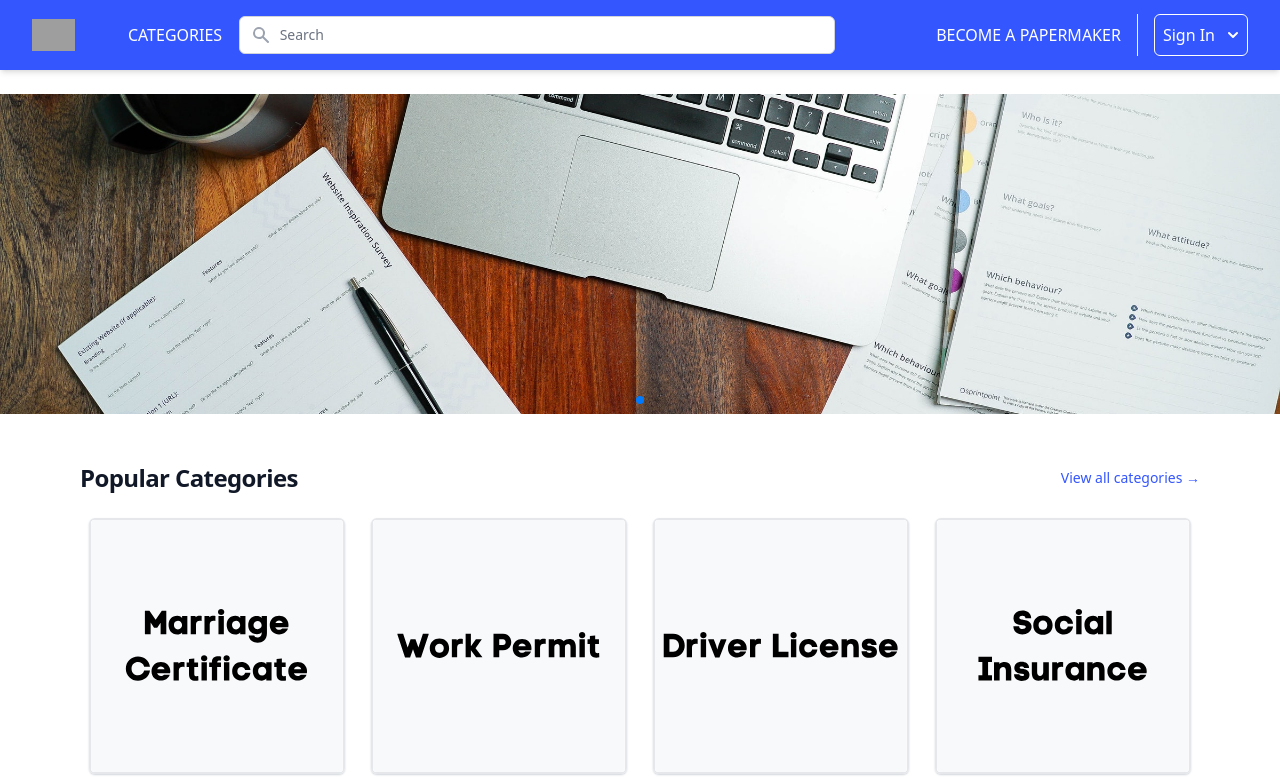
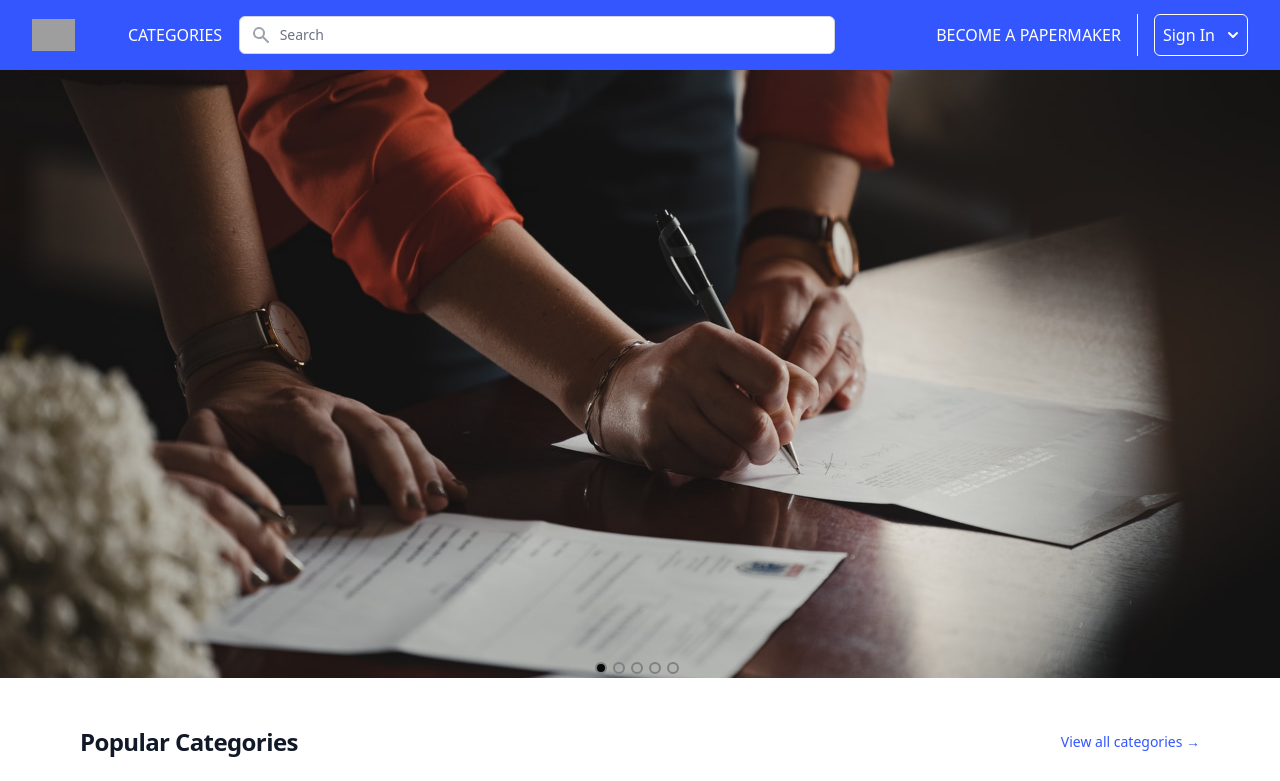
Before and after one commit to ThienAn1010/Capstone-Project, a Next.js app in the folder frontend/: page / in a window 1280 px wide. Shown: the top 781 px of the page. Built offline with nearby package versions, Linux system fonts and the light colour scheme; grey boxes are pictures that could not be loaded.

Commit message:
update carousel

```diff
--- a/frontend/components/MainCarousel.tsx
+++ b/frontend/components/MainCarousel.tsx
@@ -1,37 +1,77 @@
-import { Swiper, SwiperSlide } from "swiper/react"
-import { Lazy, Pagination, Navigation } from "swiper"
-import "swiper/css"
-import "swiper/css/lazy"
-import "swiper/css/pagination"
-import "swiper/css/navigation"
-import Image from "next/image"
+import Carousel from "react-multi-carousel"
+import "react-multi-carousel/lib/styles.css"
 
 export default function MainCarousel() {
+  const responsive = {
+    desktop: {
+      breakpoint: {
+        max: 3000,
+        min: 1024,
+      },
+      items: 1,
+    },
+    mobile: {
+      breakpoint: {
+        max: 464,
+        min: 0,
+      },
+      items: 1,
+    },
+    tablet: {
+      breakpoint: {
+        max: 1024,
+        min: 464,
+      },
+      items: 1,
+    },
+  }
   return (
-    <Swiper
-      slidesPerView={1}
-      pagination={{
-        dynamicBullets: true,
-        clickable: true,
-      }}
-      modules={[Lazy, Pagination, Navigation]}
-      lazy={true}
-      className="mt-6"
-    >
-      <SwiperSlide className="bg-red-700">
-        <div style={{ position: "relative", width: "100vw", height: "40vh" }}>
-          <Image
-            alt="Carousel Images"
-            src="/test2.jpg"
-            layout="fill"
-            quality={100}
-            objectFit="cover"
+    <div className="">
+      <Carousel
+        // autoPlay={true}
+        responsive={responsive}
+        additionalTransfrom={0}
+        arrows={false}
+        autoPlaySpeed={3000}
+        swipeable
+        showDots
+      >
+        <div>
+          <img
+            src="/testing.jpg"
+            alt="carousel image"
+            className="object-cover w-full sm:h-80 md:h-96 lg:h-[32rem] xl:h-[38rem]"
           />
         </div>
-      </SwiperSlide>
-      <SwiperSlide></SwiperSlide>
-      <SwiperSlide>Slide 3</SwiperSlide>
-      <SwiperSlide>Slide 4</SwiperSlide>
-    </Swiper>
+        <div>
+          <img
+            src="/test2.jpg"
+            alt="carousel image"
+            className="object-cover w-full sm:h-80 md:h-96 lg:h-[32rem] xl:h-[38rem]"
+          />
+        </div>
+        <div>
+          <img
+            src="https://source.unsplash.com/g1Kr4Ozfoac"
+            alt="carousel image"
+            className="object-cover w-full sm:h-80 md:h-96 lg:h-[32rem] xl:h-[38rem]"
+          />
+        </div>
+        <div>
+          <img
+            src="https://source.unsplash.com/376KN_ISplE"
+            alt="carousel image"
+            className="object-cover w-full sm:h-80 md:h-96 lg:h-[32rem] xl:h-[38rem]"
+          />
+        </div>
+        <div>
+          <img
+            src="https://source.unsplash.com/OQMZwNd3ThU/2400x1601"
+            alt="carousel image"
+            className="object-cover w-full sm:h-80 md:h-96 lg:h-[32rem] xl:h-[38rem]"
+          />
+        </div>
+      </Carousel>
+    </div>
   )
 }
--- a/frontend/package.json
+++ b/frontend/package.json
@@ -17,6 +17,7 @@
     "next": "12.1.6",
     "react": "18.1.0",
     "react-dom": "18.1.0",
+    "react-multi-carousel": "^2.8.1",
     "swiper": "^8.2.3",
     "swr": "^1.3.0"
   },
--- a/frontend/pages/index.tsx
+++ b/frontend/pages/index.tsx
@@ -59,8 +59,8 @@ const Home: NextPage = () => {
       </Head>
 
       <NavBarNoLog />
+      <MainCarousel />
       <main className="mx-auto container">
-        <MainCarousel />
         <Category />
       </main>
     </>
```
Also changed, not shown: 1 other file (tests, documents, lock files or other folders).
